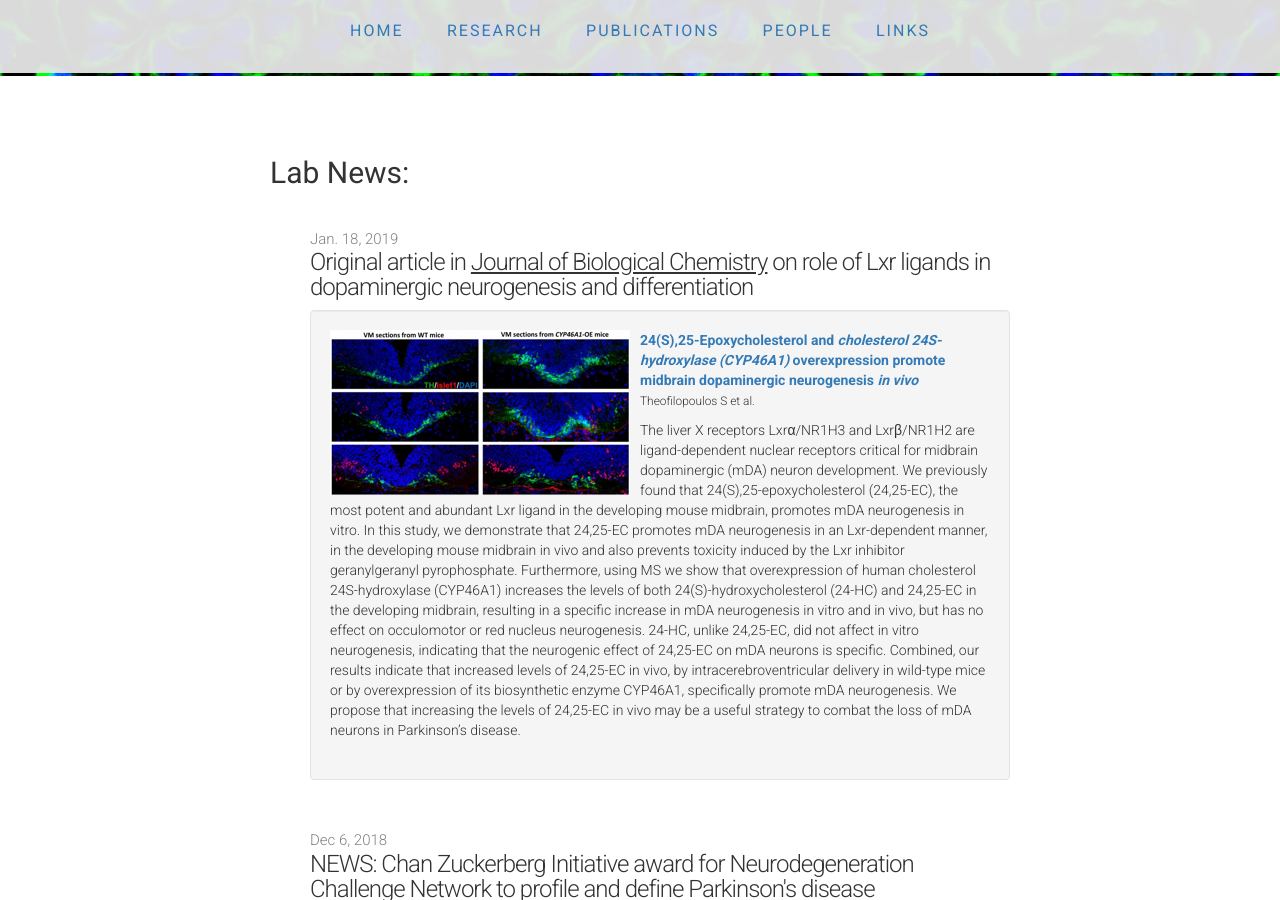
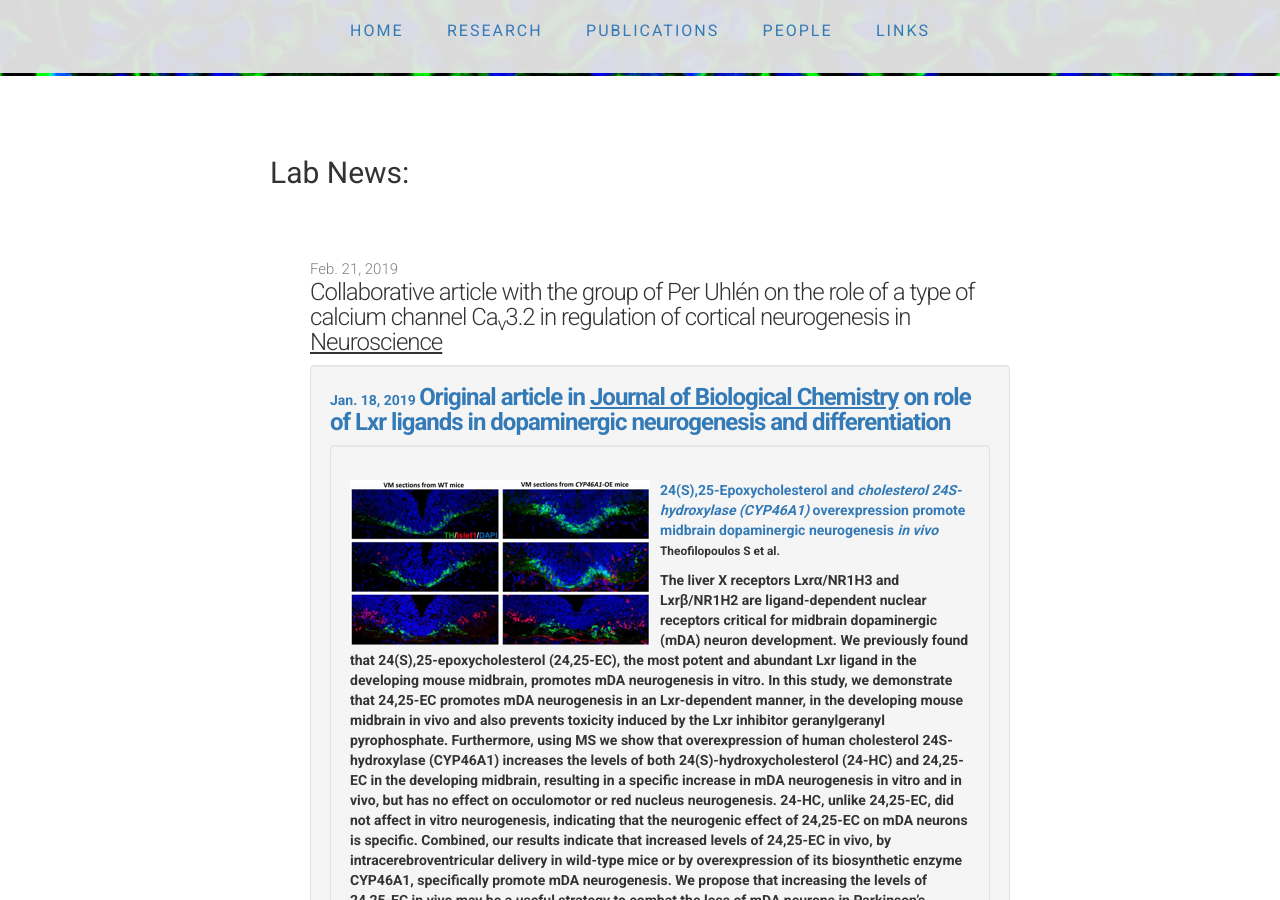
Before and after one commit to ArenasLab/arenaslab.github.io, a Jekyll site: the page index.html, which Jekyll copies as it is, in a window 1280 px wide and 900 px high, scrolled down 394 px. Built offline with Jekyll 4.4.1, drawn with Linux system fonts in a browser that asks for light colours; comment, search, counter and statistics services are not loaded.

Commit message:
Update index.html

```diff
--- a/index.html
+++ b/index.html
@@ -100,6 +100,22 @@
            <p>&nbsp;</p>
 
 :END TEMPLATE -->
+
+		<p>&nbsp;</p>
+
+	<li>
+          <span class="post-date">Feb. 21, 2019</span>
+          <span class="post-link">Collaborative article with the group of Per Uhlén on the role of a type of calcium channel Ca<sub>v</sub>3.2 in regulation of cortical neurogenesis in <u>Neuroscience</u></span>
+        </li>
+        <div class="well">
+          <li class="media">
+            <div class="media-body">
+              <strong class="media-heading"><a href="https://www.sciencedirect.com/science/article/pii/S0306452219300351?via%3Dihub</a></strong>
+              <p><small>Rebellato P, Kaczynska D, Kanatani S et al.</small></p>
+            </div>
+          </li>
+        </div>
+
 
 	<li>
           <span class="post-date">Jan. 18, 2019</span>
```
